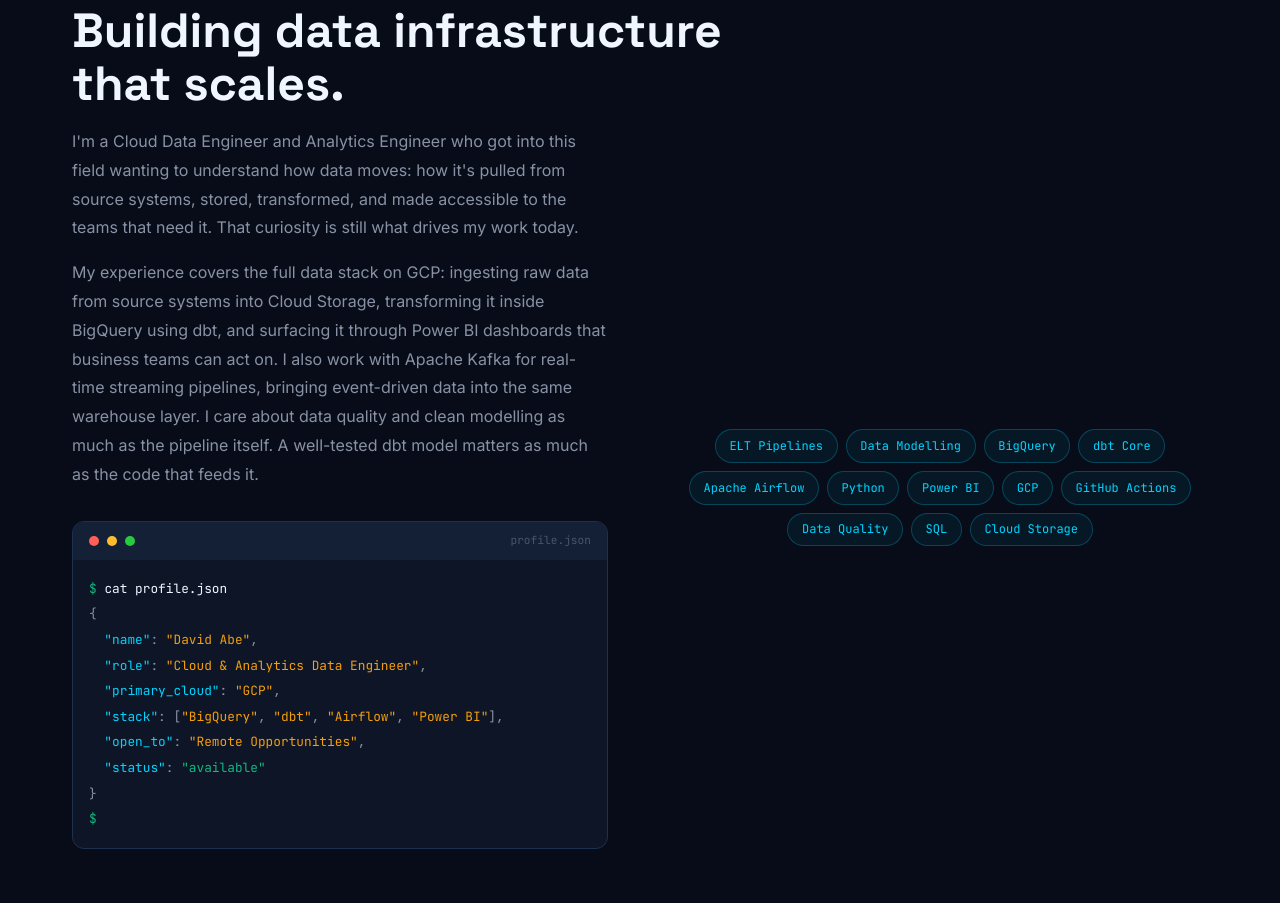
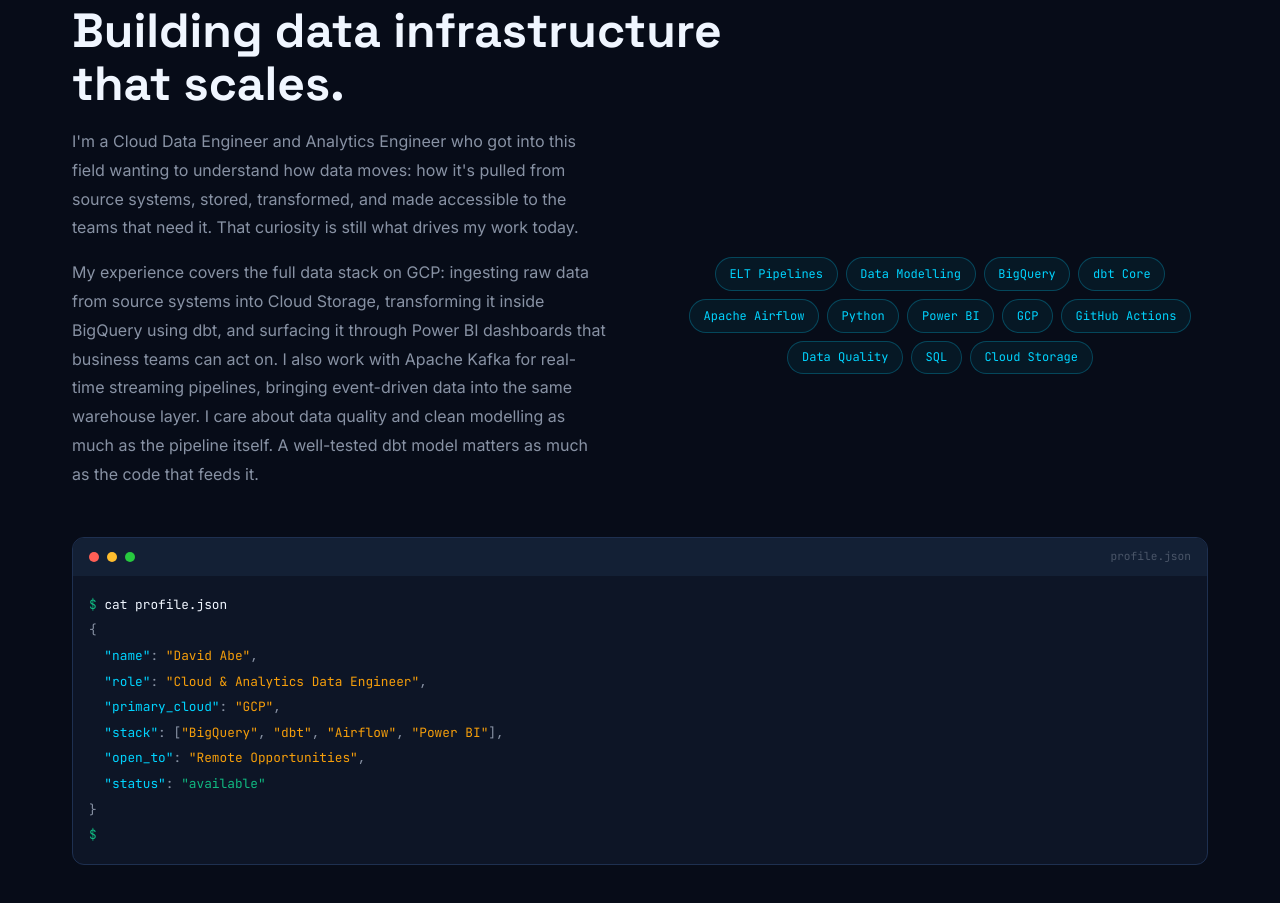
Before and after one commit to DavidAbeAnalytics/DavidAbeAnalytics.github.io, a plain HTML site: page index.html in a window 1280 px wide. Shown: the part 951-1854 px from the top of the page. Drawn offline with Linux system fonts and the light colour scheme.

Commit message:
Restructure About section: pills centered with bio text, terminal block full width below

```diff
--- a/index.html
+++ b/index.html
@@ -230,7 +230,7 @@
     /* ABOUT */
     .about-grid {
       display: grid; grid-template-columns: 1fr 1fr;
-      gap: var(--space-xl); align-items: stretch;
+      gap: var(--space-xl); align-items: center;
     }
     .about-bio p { color: var(--text-secondary); margin-bottom: var(--space-md); line-height: 1.8; }
 
@@ -256,7 +256,7 @@
     /* Static $ prompt — no blinking cursor */
     .terminal-body .static-prompt { color: var(--accent-green); }
 
-    .about-visual { display: flex; flex-direction: column; gap: var(--space-lg); align-items: center; justify-content: center; min-height: 100%; }
+    .about-visual { display: flex; flex-direction: column; gap: var(--space-lg); align-items: center; justify-content: center; }
 
     /* Core competency pills — replaces the skill percentage bars */
     .competency-list {
@@ -603,28 +603,6 @@
             and clean modelling as much as the pipeline itself. A well-tested dbt model
             matters as much as the code that feeds it.
           </p>
-
-          <!-- Terminal block — static $ prompt, no blinking cursor -->
-          <div class="terminal-block">
-            <div class="terminal-header">
-              <div class="terminal-dot red"></div>
-              <div class="terminal-dot yellow"></div>
-              <div class="terminal-dot green"></div>
-              <span class="terminal-title">profile.json</span>
-            </div>
-            <div class="terminal-body">
-              <div><span class="static-prompt">$</span> <span class="cmd">cat profile.json</span></div>
-              <div class="output">{</div>
-              <div class="output">&nbsp;&nbsp;<span class="key">"name"</span>: <span class="val">"David Abe"</span>,</div>
-              <div class="output">&nbsp;&nbsp;<span class="key">"role"</span>: <span class="val">"Cloud &amp; Analytics Data Engineer"</span>,</div>
-              <div class="output">&nbsp;&nbsp;<span class="key">"primary_cloud"</span>: <span class="val">"GCP"</span>,</div>
-              <div class="output">&nbsp;&nbsp;<span class="key">"stack"</span>: [<span class="val">"BigQuery"</span>, <span class="val">"dbt"</span>, <span class="val">"Airflow"</span>, <span class="val">"Power BI"</span>],</div>
-              <div class="output">&nbsp;&nbsp;<span class="key">"open_to"</span>: <span class="val">"Remote Opportunities"</span>,</div>
-              <div class="output">&nbsp;&nbsp;<span class="key">"status"</span>: <span class="val" style="color:var(--accent-green)">"available"</span></div>
-              <div class="output">}</div>
-              <div><span class="static-prompt">$</span></div>
-            </div>
-          </div>
         </div>
 
         <div class="about-visual reveal">
@@ -651,6 +629,29 @@
         </div>
 
       </div>
+
+      <!-- Terminal block — full width, sits below the bio/pills row -->
+      <div class="terminal-block reveal">
+        <div class="terminal-header">
+          <div class="terminal-dot red"></div>
+          <div class="terminal-dot yellow"></div>
+          <div class="terminal-dot green"></div>
+          <span class="terminal-title">profile.json</span>
+        </div>
+        <div class="terminal-body">
+          <div><span class="static-prompt">$</span> <span class="cmd">cat profile.json</span></div>
+          <div class="output">{</div>
+          <div class="output">&nbsp;&nbsp;<span class="key">"name"</span>: <span class="val">"David Abe"</span>,</div>
+          <div class="output">&nbsp;&nbsp;<span class="key">"role"</span>: <span class="val">"Cloud &amp; Analytics Data Engineer"</span>,</div>
+          <div class="output">&nbsp;&nbsp;<span class="key">"primary_cloud"</span>: <span class="val">"GCP"</span>,</div>
+          <div class="output">&nbsp;&nbsp;<span class="key">"stack"</span>: [<span class="val">"BigQuery"</span>, <span class="val">"dbt"</span>, <span class="val">"Airflow"</span>, <span class="val">"Power BI"</span>],</div>
+          <div class="output">&nbsp;&nbsp;<span class="key">"open_to"</span>: <span class="val">"Remote Opportunities"</span>,</div>
+          <div class="output">&nbsp;&nbsp;<span class="key">"status"</span>: <span class="val" style="color:var(--accent-green)">"available"</span></div>
+          <div class="output">}</div>
+          <div><span class="static-prompt">$</span></div>
+        </div>
+      </div>
+
     </div>
   </section>
 
```
